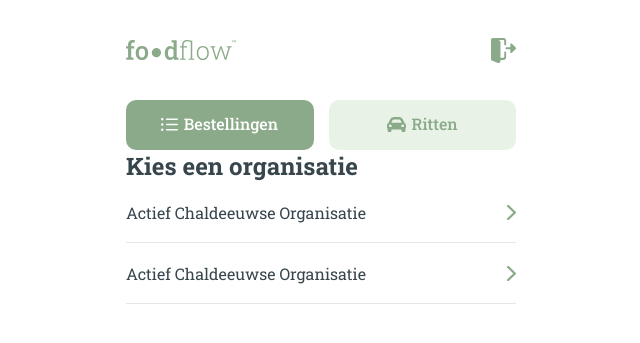
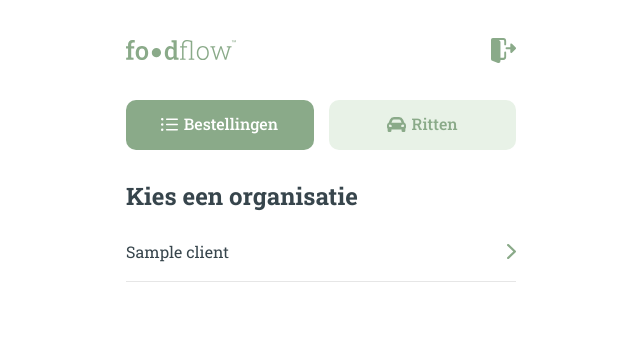
Before and after one commit to bobstorms/food-flow, a PHP site: page / in a window 1280 px wide. Shown: the top 343 px of the page, without its empty margins (319-959 px from the left). Run offline with PHP 8.4, Linux system fonts and the light colour scheme; the visitor is signed in with stand-in values (Sample User, id 1); tables that the repository leaves empty hold one stand-in row (values such as "Sample post").

Commit message:
load all clients on index page

```diff
--- /dev/null
+++ b/classes/Client.php
@@ -0,0 +1,23 @@
+<?php
+
+    class Client {
+        private $name;
+        private $addressStreet;
+        private $addressNumber;
+        private $city;
+        private $postalCode;
+        private $phone;
+        private $number;
+
+        public static function getAllClients() {
+            include_once("./database/Db.php");
+            $conn = Db::getInstance();
+
+            $q = $conn->prepare("SELECT * FROM client ORDER BY name ASC");
+            $q->execute();
+
+            $clients = $q->fetchAll();
+            return $clients;
+        }
+
+    }
--- a/index.php
+++ b/index.php
@@ -6,12 +6,8 @@
         die();
     }
 
-    include_once("./database/Db.php");
-    $conn = Db::getInstance();
-
-    $q = $conn->prepare("SELECT * FROM user");
-    $q->execute();
-    $res = $q->fetch();
+    include_once("./classes/Client.php");
+    $clients = Client::getAllClients();
 
 ?><!DOCTYPE html>
 <html lang="nl">
@@ -46,20 +42,14 @@
 
         <div class="client-list">
 
-            <div class="client-list__item">
-                <a href="sorting?id=1">
-                    <span>Actief Chaldeeuwse Organisatie</span>
-                    <img src="./images/arrow-forward.svg" alt="Open">
-                </a>
-            </div>
-            <hr>
-            <div class="client-list__item">
-                <a href="sorting?id=1">
-                    <span>Actief Chaldeeuwse Organisatie</span>
-                    <img src="./images/arrow-forward.svg" alt="Open">
-                </a>
-            </div>
-            <hr>
+            <?php foreach($clients as $client): ?>
+                <div class="client-list__item">
+                    <a href="sorting-card.php?id=<?php echo $client["id"]; ?>">
+                        <span><?php echo $client["name"]; ?></span>
+                        <img src="./images/arrow-forward.svg" alt="Open">
+                    </a>
+                </div>
+            <?php endforeach; ?>
 
         </div>
 
--- a/scss/modules/_client-list.scss
+++ b/scss/modules/_client-list.scss
@@ -1,3 +1,7 @@
+.client-list {
+    margin-top: 10px;
+}
+
 .client-list__item a {
     display: flex;
     flex-direction: row;
@@ -7,6 +11,8 @@
     text-decoration: none;
     color: $color-text;
     height: 60px;
+
+    border-bottom: 1px solid $color-grey;
 }
 
 .client-list__item a span {
@@ -17,8 +23,3 @@
     margin-left: auto;
     height: 15px;
 }
-
-.client-list hr {
-    border: none;
-    border-bottom: 1px solid $color-grey;
-}
--- a/scss/modules/_menus.scss
+++ b/scss/modules/_menus.scss
@@ -1,6 +1,7 @@
 .menu {
     display: flex;
     gap: 15px;
+    margin-bottom: 30px;
 }
 
 .menu__item {
```
Also changed, not shown: rides.php (+0 -7 lines), css/style.css, 1 other file.
